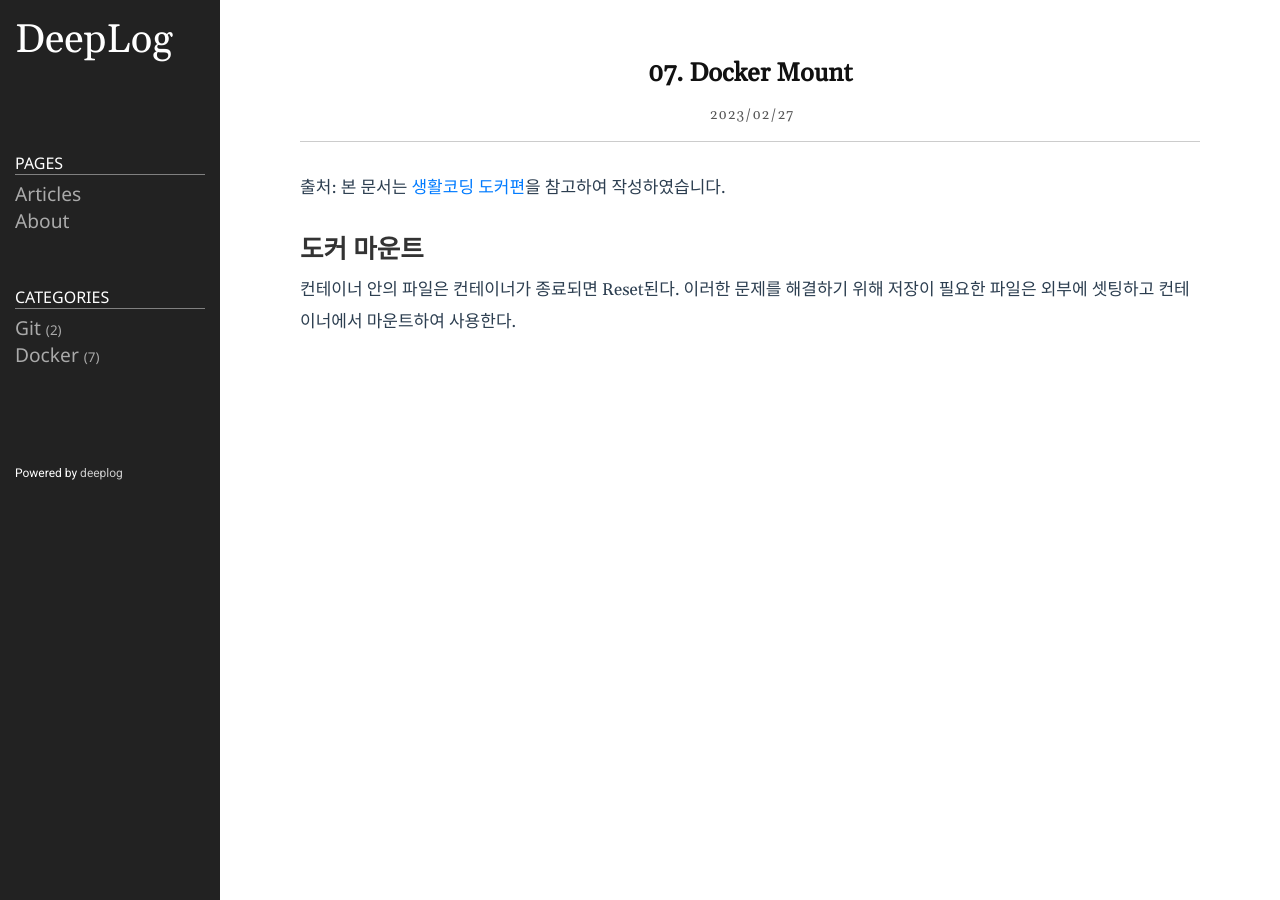
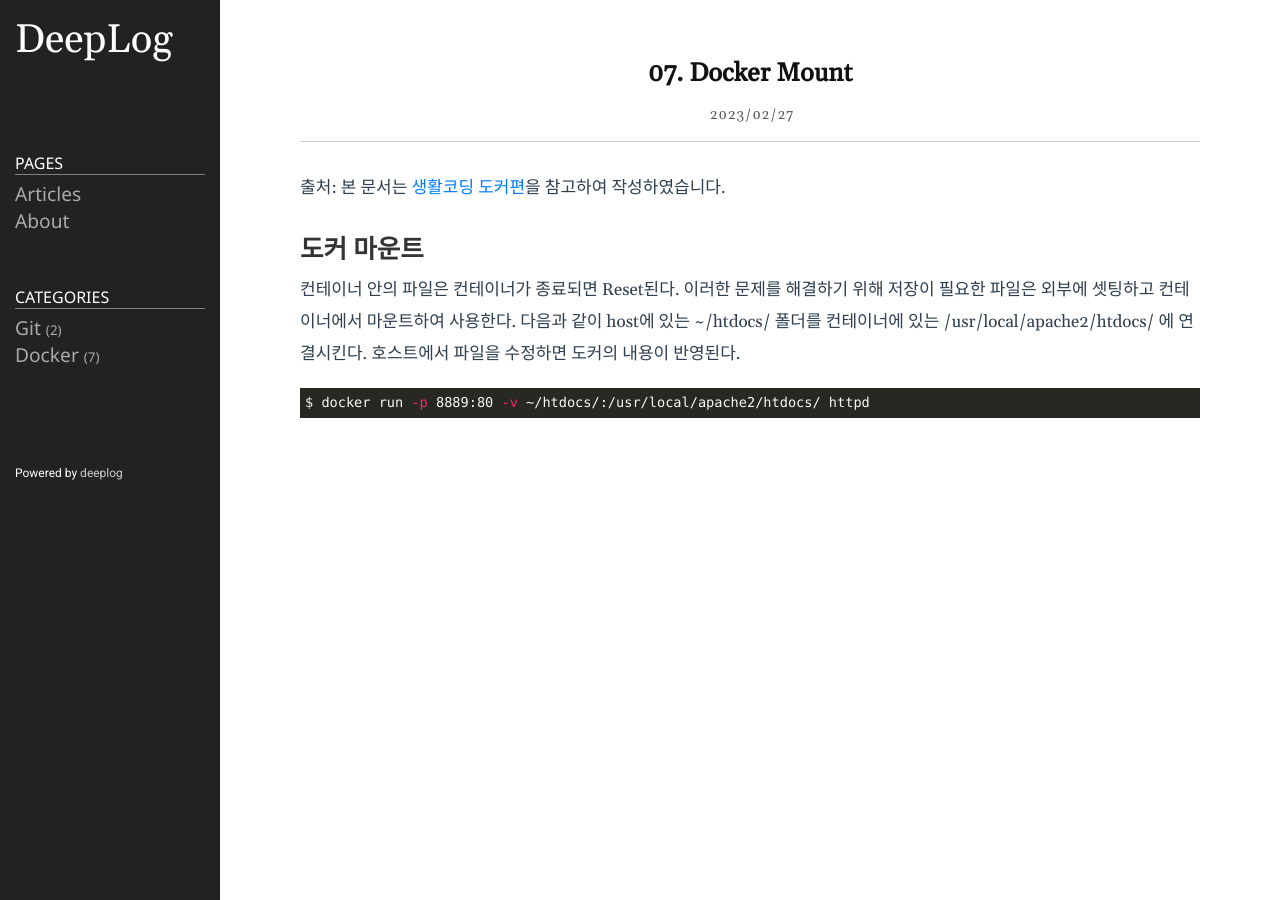
Before and after one commit to deeplog/deeplog.github.io, a Jekyll site: the page built from _posts/2023-02-27-07-docker-mount.md, in a window 1280 px wide. Built offline with Jekyll 4.4.1, drawn with Linux system fonts in a browser that asks for light colours.

Commit message:
도커 마운트 추가

````diff
--- a/_posts/2023-02-27-07-docker-mount.md
+++ b/_posts/2023-02-27-07-docker-mount.md
@@ -10,4 +10,8 @@ category: Docker
 
 ## 도커 마운트
 
-컨테이너 안의 파일은 컨테이너가 종료되면 Reset된다. 이러한 문제를 해결하기 위해 저장이 필요한 파일은 외부에 셋팅하고 컨테이너에서 마운트하여 사용한다.
+컨테이너 안의 파일은 컨테이너가 종료되면 Reset된다. 이러한 문제를 해결하기 위해 저장이 필요한 파일은 외부에 셋팅하고 컨테이너에서 마운트하여 사용한다.   다음과 같이 host에 있는 ~/htdocs/ 폴더를 컨테이너에 있는  /usr/local/apache2/htdocs/ 에 연결시킨다. 호스트에서 파일을 수정하면 도커의 내용이 반영된다.
+
+``` shell
+$ docker run -p 8889:80 -v ~/htdocs/:/usr/local/apache2/htdocs/ httpd
+```
````
Also changed, not shown: 1 other file.
